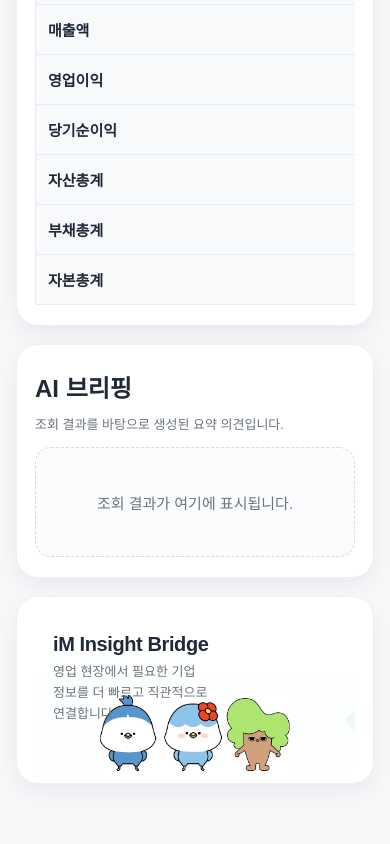
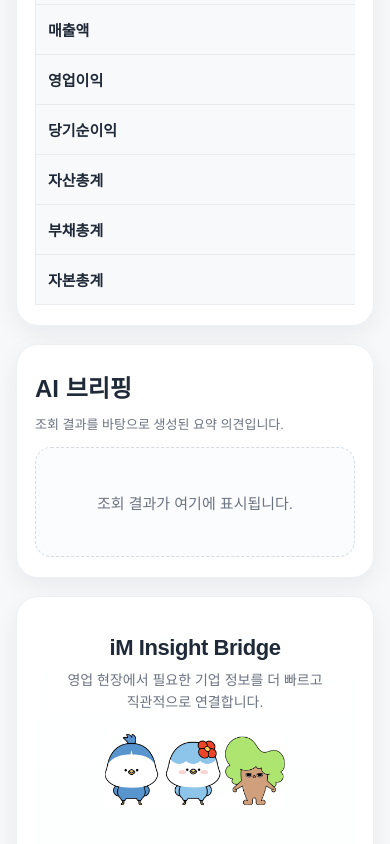
Before and after one commit to iM-Fine-Thanks/im-insight-bridge, a React (Vite) app in the folder frontend/: page / in a window 390 px wide. Shown: the part 990-1834 px from the top of the page. Before the commit the page ends 1810 px from the top, so only its background shows below. Built offline with nearby package versions, Linux system fonts and the light colour scheme.

Commit message:
Fix mobile overlap in closing character section

```diff
--- a/frontend/src/App.css
+++ b/frontend/src/App.css
@@ -878,3 +878,52 @@
     line-height: 1.6;
   }
 }
+
+@media (max-width: 768px) {
+  .im-character-visual {
+    height: auto;
+    min-height: 280px;
+    display: flex;
+    flex-direction: column;
+    align-items: center;
+    justify-content: flex-start;
+    padding: 20px 16px 12px;
+  }
+
+  .im-character-copy {
+    position: relative;
+    left: auto;
+    top: auto;
+    z-index: 2;
+    max-width: 100%;
+    width: 100%;
+    text-align: center;
+    margin-bottom: 12px;
+  }
+
+  .im-character-title {
+    font-size: 22px;
+    margin-bottom: 8px;
+  }
+
+  .im-character-desc {
+    font-size: 14px;
+    line-height: 1.6;
+  }
+
+  .im-bottom-character {
+    position: relative;
+    right: auto;
+    bottom: auto;
+    transform: none;
+    width: 180px;
+    max-width: 72%;
+    margin-top: 4px;
+  }
+
+  .im-character-wave-1,
+  .im-character-wave-2,
+  .im-character-wave-3 {
+    display: none;
+  }
+}
```
